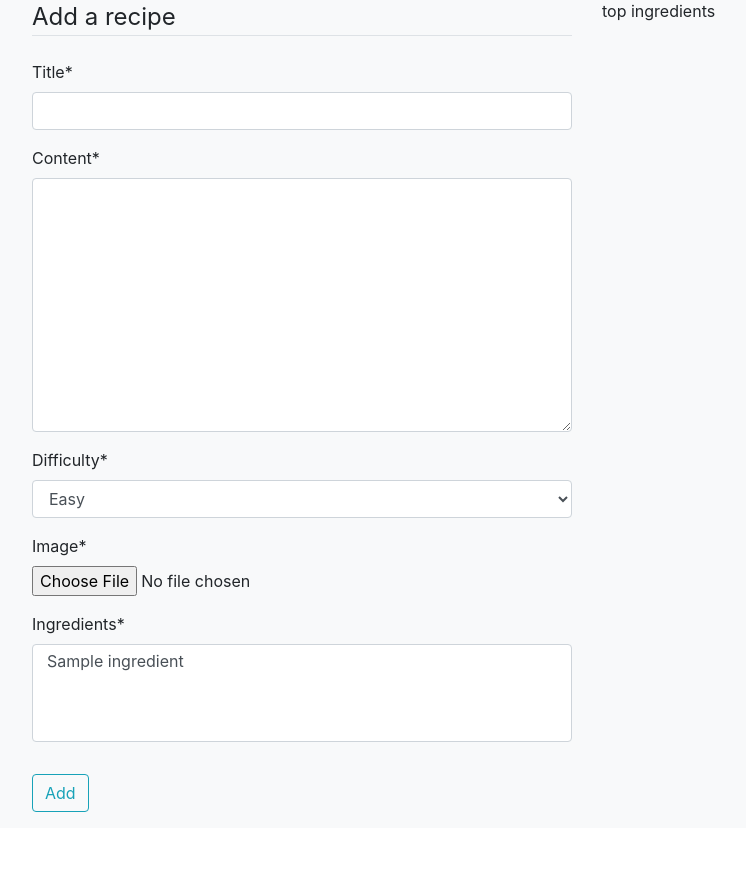
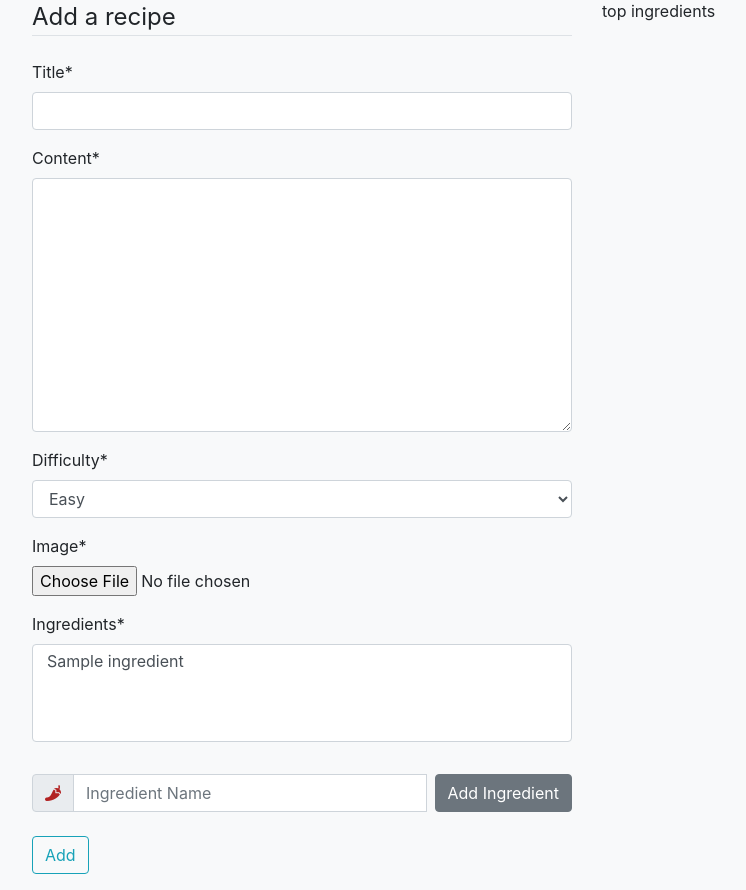
Before and after one commit to omerfarukabaci/hipo-meal, a Django app: page /recipe/new/ in a window 1280 px wide. Shown: the part 95-985 px from the top of the page, without its empty margins (53-799 px from the left). Before the commit the page ends 907 px from the top, so only its background shows below. Run offline with Django 3.2, Linux system fonts and the light colour scheme; a user stored in the database is signed in; tables that the repository leaves empty hold one stand-in row (values such as "Sample post"); some libraries are stand-ins or nearby versions.

Commit message:
Add add_ingredient ajax request

```diff
--- a/hipo_meal/recipes/templates/recipes/recipe_create_form.html
+++ b/hipo_meal/recipes/templates/recipes/recipe_create_form.html
@@ -2,6 +2,30 @@
 {% load crispy_forms_tags %}
 
 {% block content %}
+    <script>
+        function addIngredient() {
+            var ingredientName = $("#ingredient-name").val();
+            $.ajax({
+                url: '/add_ingredient/?ingredient_name=' + ingredientName,
+                method: 'GET',
+                success: function (data) {
+                    if (data.ingredient_added) {
+                        $("#id_ingredients").append(
+                            $('<option />')
+                                .text(ingredientName)
+                                .val(data.ingredient_id)
+                        );
+                        $("#ingredient-name").val("");
+                    }
+                    else {
+                        $("#info-modal-message").html(data.error_message);
+                        $("#info-modal-label").html("Oops!");
+                        $("#info-modal").modal();
+                    }
+                }
+            });
+        }
+    </script>
     <div class="content-section">
         <form method="POST" enctype="multipart/form-data">
             {% csrf_token %}
@@ -9,8 +33,22 @@
                 <legend class="border-bottom mb-4">Add a recipe</legend>
                 {{ form|crispy }}
             </fieldset>
+            <div class="input-group flex-nowrap mb-4">
+                <div class="input-group-prepend">
+                    <span class="input-group-text" id="addon-wrapping">
+                        <i class="fas fa-pepper-hot" style="color:firebrick;"></i>
+                    </span>
+                </div>
+                <input type="text" class="form-control" placeholder="Ingredient Name"
+                aria-label="Ingredient" aria-describedby="addon-wrapping"
+                id="ingredient-name">
+                <button type="button" class="btn btn-secondary ml-2"
+                onclick="addIngredient();">
+                    Add Ingredient
+                </button>
+            </div>
             <div class="form-group">
-                <button class="btn btn-outline-info", type="submit">Add</button>
+                <button class="btn btn-outline-info" type="submit">Add</button>
             </div>
         </form>
     </div>
```
Also changed, not shown: hipo_meal/recipes/templates/recipes/recipe_update_form.html (+36 -0 lines).
